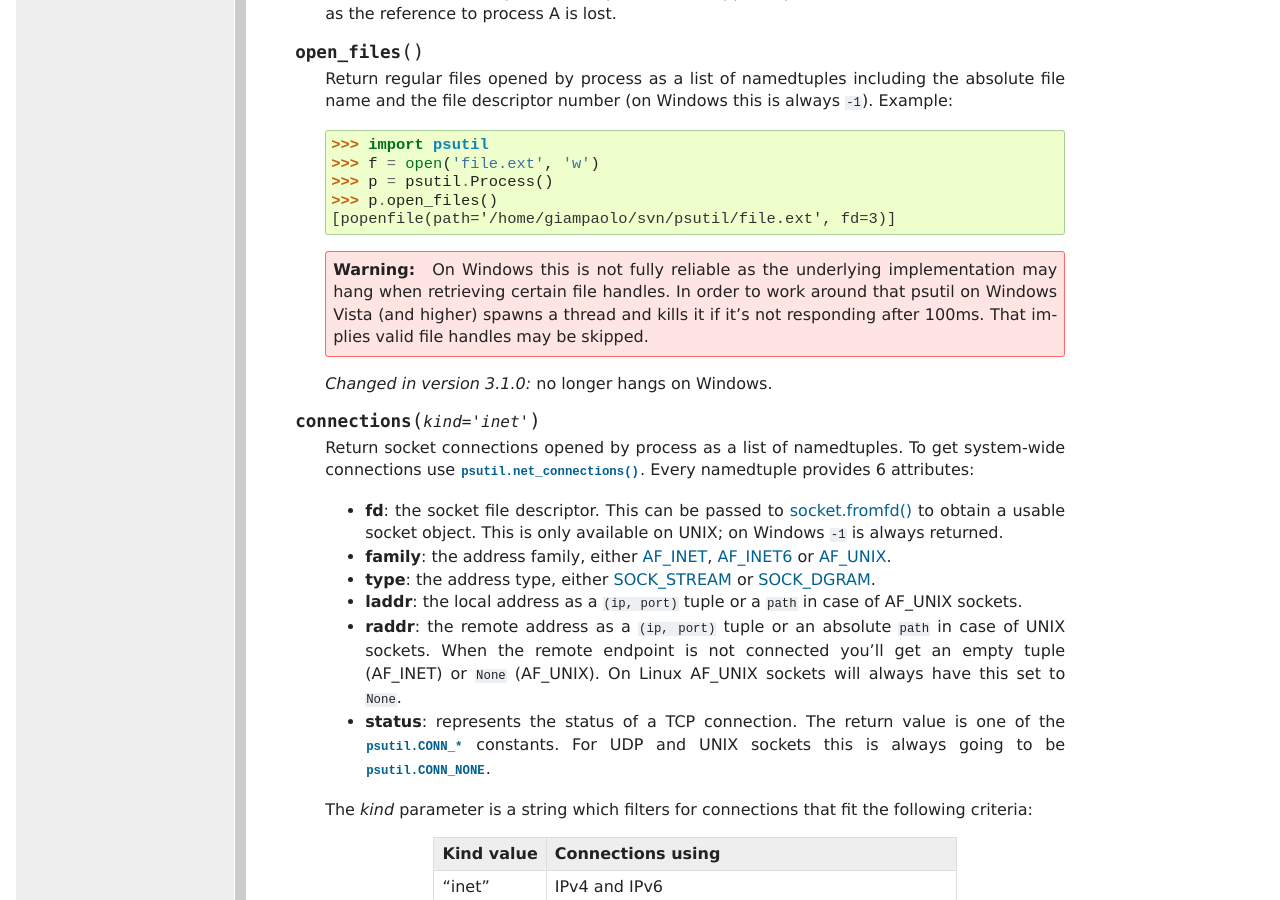
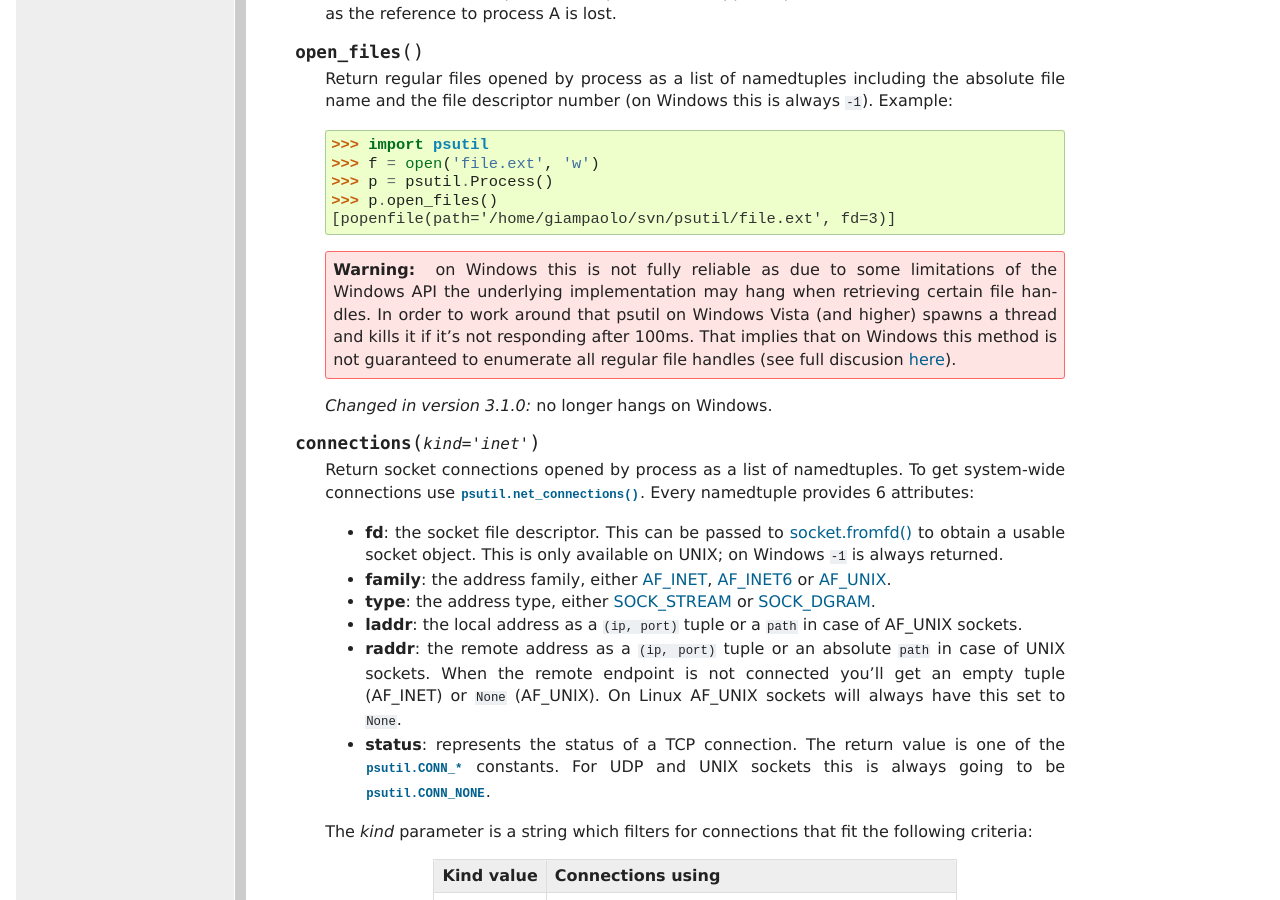
Before and after one commit to giampaolo/psutil, a Sphinx documentation site: the page built from docs/index.rst, in a window 1280 px wide and 900 px high, scrolled down 16843 px. Built offline with Sphinx 7.4.7, drawn with Linux system fonts in a browser that asks for light colours; formulas are drawn with MathJax 3.

Commit message:
update doc

```diff
--- a/docs/index.rst
+++ b/docs/index.rst
@@ -1065,11 +1065,14 @@ Process class
      [popenfile(path='/home/giampaolo/svn/psutil/file.ext', fd=3)]
 
      .. warning::
-       On Windows this is not fully reliable as the underlying implementation
-       may hang when retrieving certain file handles. In order to work around
-       that psutil on Windows Vista (and higher) spawns a thread and kills it
-       if it's not responding after 100ms.
-       That implies valid file handles may be skipped.
+       on Windows this is not fully reliable as due to some limitations of the
+       Windows API the underlying implementation may hang when retrieving
+       certain file handles.
+       In order to work around that psutil on Windows Vista (and higher) spawns
+       a thread and kills it if it's not responding after 100ms.
+       That implies that on Windows this method is not guaranteed to enumerate
+       all regular file handles (see full discusion
+       `here <https://github.com/giampaolo/psutil/pull/597>`__).
 
      .. versionchanged:: 3.1.0 no longer hangs on Windows.
 
```
